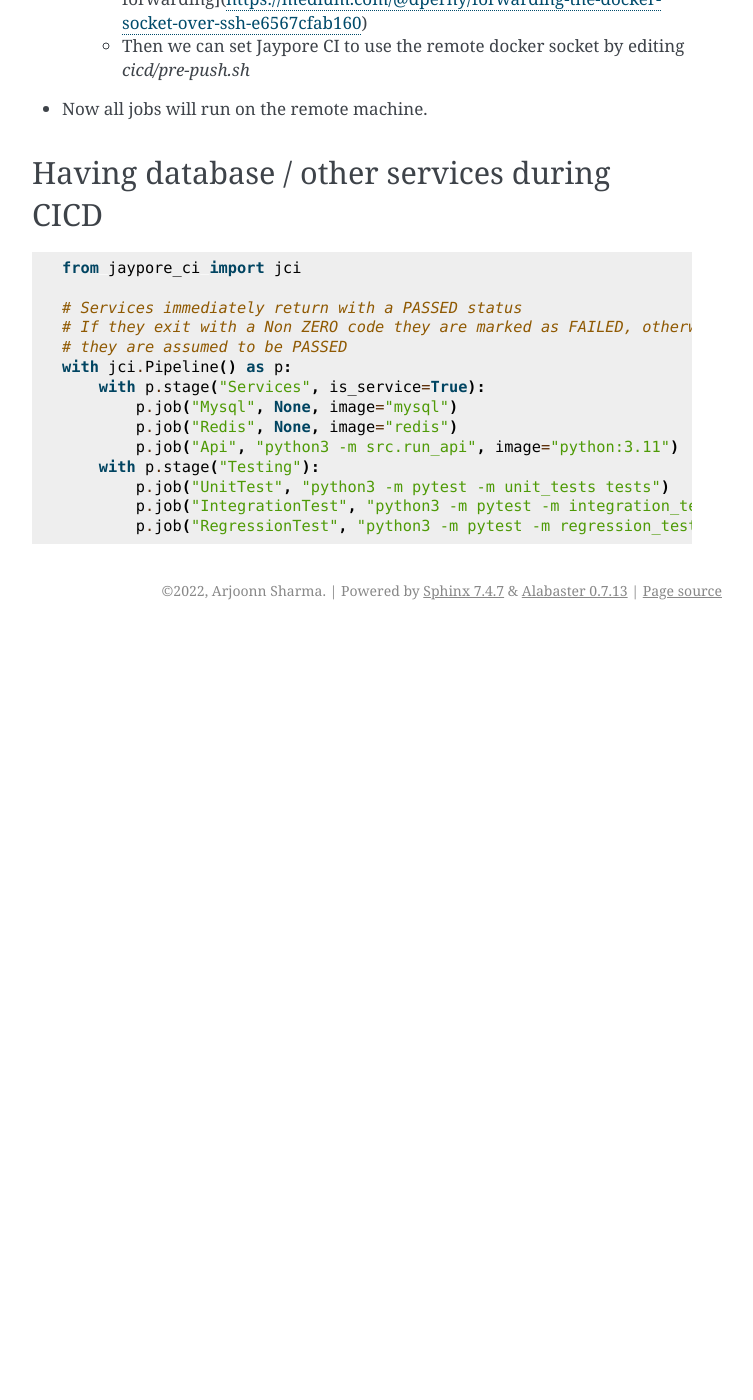
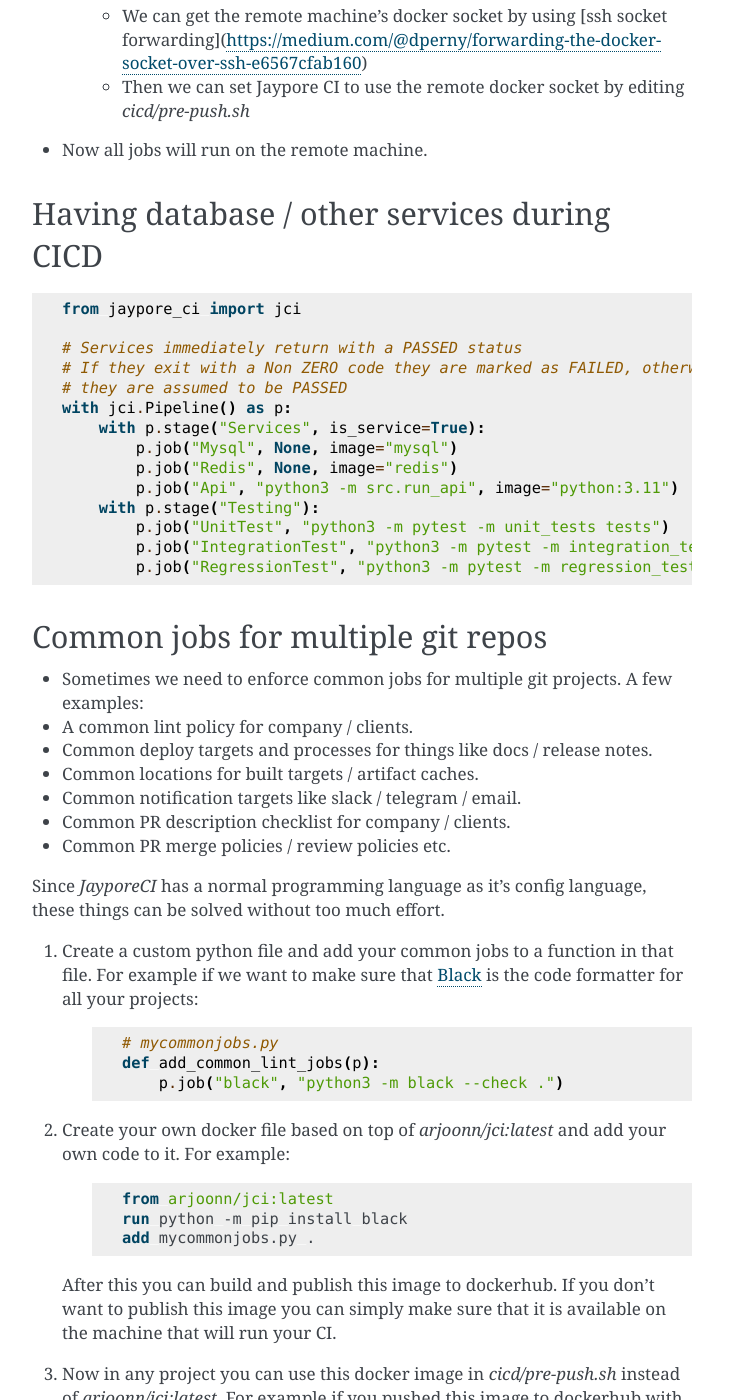
Before and after one commit to theSage21/jaypore_ci, a Sphinx documentation site: the page built from docs/source/examples.rst, in a window 1280 px wide and 1400 px high, scrolled down 2253 px. Shown: the whole window, without its empty margins (388-1141 px from the left). Built offline with Sphinx 7.4.7, drawn with Linux system fonts in a browser that asks for light colours; before the commit the page ends 2883 px from its top, so only the background shows below that; some of the changed text lies outside the part shown.

```diff
--- a/docs/source/examples.rst
+++ b/docs/source/examples.rst
@@ -1,5 +1,7 @@
 Examples
 ========
+
+This document lists things that you can do using JayporeCI
 
 Cache env dependencies in docker
 --------------------------------
@@ -135,3 +137,64 @@ Having database / other services during CICD
             p.job("UnitTest", "python3 -m pytest -m unit_tests tests")
             p.job("IntegrationTest", "python3 -m pytest -m integration_tests tests")
             p.job("RegressionTest", "python3 -m pytest -m regression_tests tests")
+
+Common jobs for multiple git repos
+----------------------------------
+
+- Sometimes we need to enforce common jobs for multiple git projects. A few examples:
+- A common lint policy for company / clients.
+- Common deploy targets and processes for things like docs / release notes.
+- Common locations for built targets / artifact caches.
+- Common notification targets like slack / telegram / email.
+- Common PR description checklist for company / clients.
+- Common PR merge policies / review policies etc.
+
+Since `JayporeCI` has a normal programming language as it's config language, these things can be solved without too much effort.
+
+1. Create a custom python file and add your common jobs to a function in that
+   file. For example if we want to make sure that `Black
+   <https://github.com/psf/black>`_ is the code formatter for all your
+   projects:
+
+    .. code-block:: python
+
+       # mycommonjobs.py
+       def add_common_lint_jobs(p):
+           p.job("black", "python3 -m black --check .")
+
+2. Create your own docker file based on top of `arjoonn/jci:latest` and add your own code to it. For example:
+
+    .. code-block:: dockerfile
+
+        from arjoonn/jci:latest
+        run python -m pip install black
+        add mycommonjobs.py .
+
+   After this you can build and publish this image to dockerhub. If you don't
+   want to publish this image you can simply make sure that it is available on
+   the machine that will run your CI.
+
+3. Now in any project you can use this docker image in `cicd/pre-push.sh`
+   instead of `arjoonn/jci:latest`. For example if you pushed this image to
+   dockerhub with the name `myown/jobs:latest` then you can edit
+   your `cicd/pre-push.sh` file to have the docker run command look something
+   like this:
+
+    .. code-block:: bash
+
+        docker run -d \
+            # ... Other parameters as it is ...
+            myown/jobs:latest \ # Instead of arjoonn/jci:latest
+            # ... Other parameters as it is ...
+
+4. Inside `cicd/cicd.py` you can now simply import and call your common code function to add those common jobs:
+
+    .. code-block:: python
+
+       from jaypore_ci import jci
+       from mycommonjobs import add_common_lint_jobs
+
+       with jci.Pipeline() as p:
+           add_common_lint_jobs(p)
+           # ---
+           p.job("Test", "pytest -m unit_tests tests")
```
Also changed, not shown: 4 other files.
